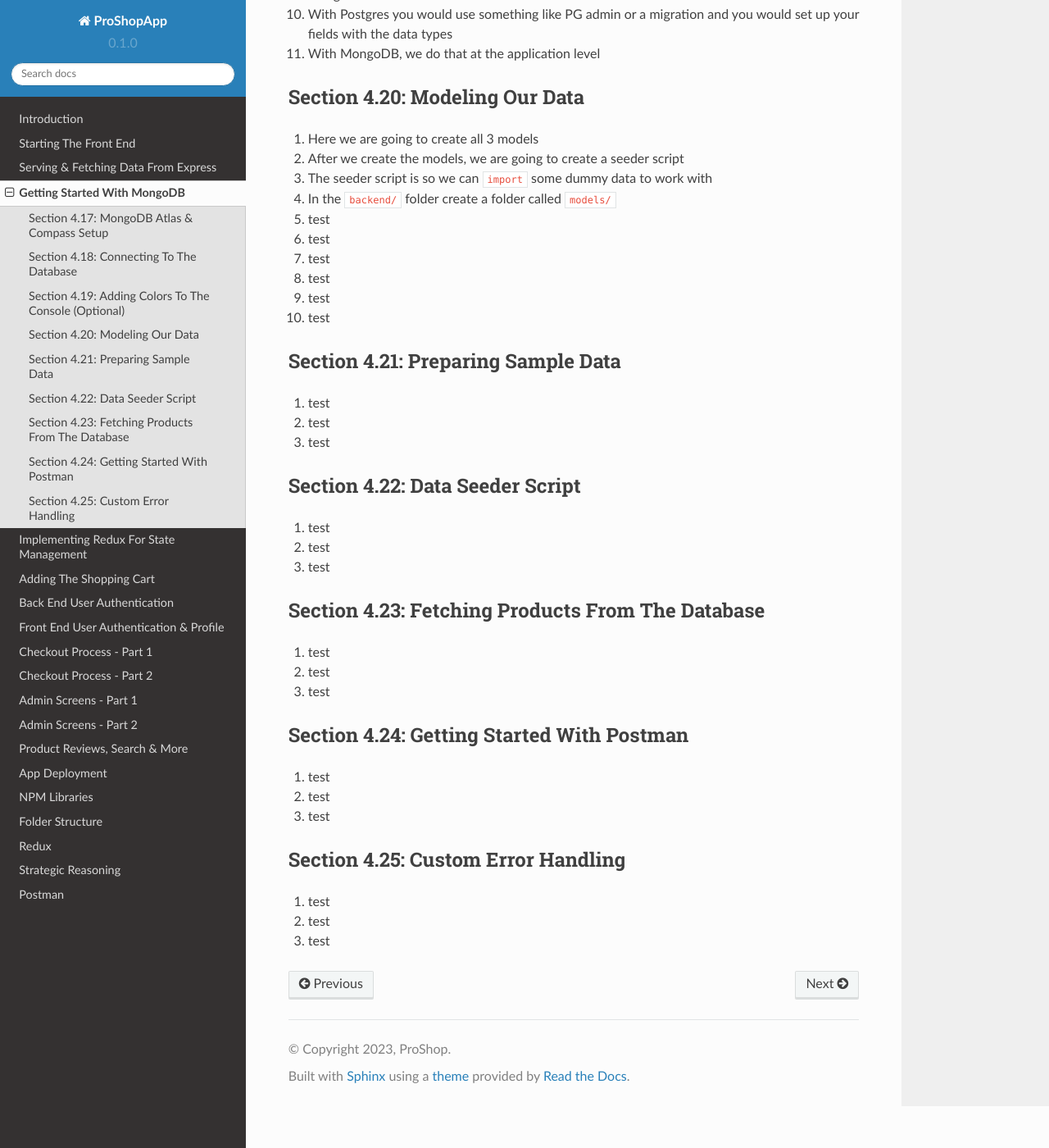
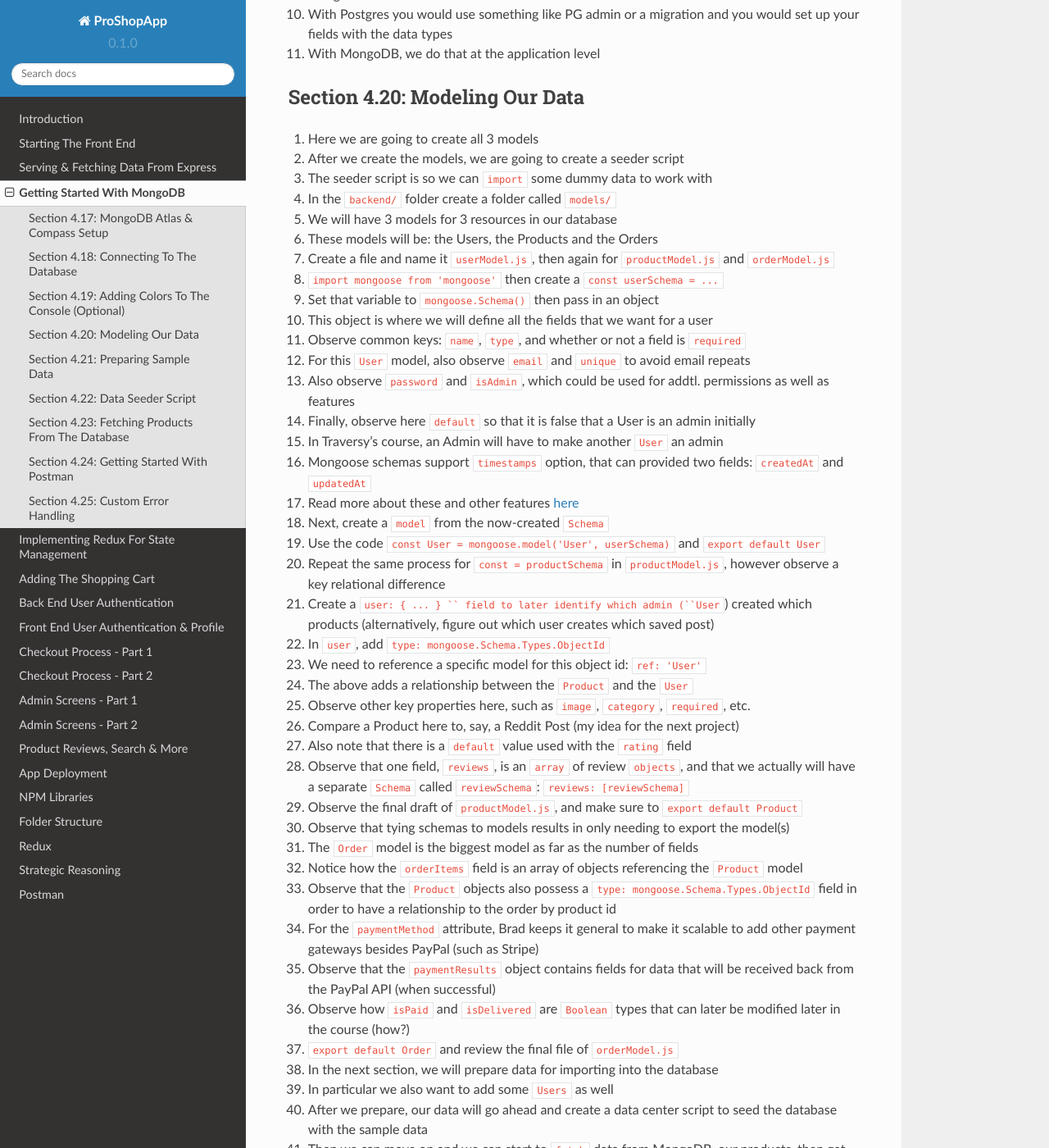
Before and after one commit to Pythonidaer/proshopapp, a Sphinx documentation site: the page built from docs/source/getting-started-with-mongodb.rst, in a window 1280 px wide and 1400 px high, scrolled down 2416 px. Shown: the whole window at 82% size. Built offline with Sphinx 7.4.7 and the Read the Docs theme 2.0.0, drawn with Linux system fonts in a browser that asks for light colours; some of the changed text lies outside the part shown.

Commit message:
Section 4.20 for schemas and models

```diff
--- a/docs/source/getting-started-with-mongodb.rst
+++ b/docs/source/getting-started-with-mongodb.rst
@@ -94,12 +94,44 @@ Section 4.20: Modeling Our Data
 2. After we create the models, we are going to create a seeder script
 3. The seeder script is so we can ``import`` some dummy data to work with
 4. In the ``backend/`` folder create a folder called ``models/``
-5. test
-6. test
-7. test
-8. test
-9. test
-10. test
+5. We will have 3 models for 3 resources in our database
+6. These models will be: the Users, the Products and the Orders
+7. Create a file and name it ``userModel.js``, then again for ``productModel.js`` and ``orderModel.js``
+8. ``import mongoose from 'mongoose'`` then create a ``const userSchema = ...``
+9. Set that variable to ``mongoose.Schema()`` then pass in an object
+10. This object is where we will define all the fields that we want for a user
+11. Observe common keys: ``name``, ``type``, and whether or not a field is ``required``
+12. For this ``User`` model, also observe ``email`` and ``unique`` to avoid email repeats
+13. Also observe ``password`` and ``isAdmin``, which could be used for addtl. permissions as well as features
+14. Finally, observe here ``default`` so that it is false that a User is an admin initially
+15. In Traversy's course, an Admin will have to make another ``User`` an admin
+16. Mongoose schemas support ``timestamps`` option, that can provided two fields: ``createdAt`` and ``updatedAt``
+17. Read more about these and other features `here <https://mongoosejs.com/docs/timestamps.html/>`_
+18. Next, create a ``model`` from the now-created ``Schema``
+19. Use the code ``const User = mongoose.model('User', userSchema)`` and ``export default User``
+20. Repeat the same process for ``const = productSchema`` in ``productModel.js``, however observe a key relational difference
+21. Create a ``user: { ... } `` field to later identify which admin (``User``) created which products (alternatively, figure out which user creates which saved post)
+22. In ``user``, add ``type: mongoose.Schema.Types.ObjectId``
+23. We need to reference a specific model for this object id: ``ref: 'User'``
+24. The above adds a relationship between the ``Product`` and the ``User``
+25. Observe other key properties here, such as ``image``, ``category``, ``required``, etc.
+26. Compare a Product here to, say, a Reddit Post (my idea for the next project)
+27. Also note that there is a ``default`` value used with the ``rating`` field
+28. Observe that one field, ``reviews``, is an ``array`` of review ``objects``, and that we actually will have a separate ``Schema`` called ``reviewSchema``: ``reviews: [reviewSchema]``
+29. Observe the final draft of ``productModel.js``, and make sure to ``export default Product``
+30. Observe that tying schemas to models results in only needing to export the model(s)
+31. The ``Order`` model is the biggest model as far as the number of fields
+32. Notice how the ``orderItems`` field is an array of objects referencing the ``Product`` model
+33. Observe that the ``Product`` objects also possess a ``type: mongoose.Schema.Types.ObjectId`` field in order to have a relationship to the order by product id
+34. For the ``paymentMethod`` attribute, Brad keeps it general to make it scalable to add other payment gateways besides PayPal (such as Stripe)
+35. Observe that the ``paymentResults`` object contains fields for data that will be  received back from the PayPal API (when successful)
+36. Observe how ``isPaid`` and ``isDelivered`` are ``Boolean`` types that can later be modified later in the course (how?)
+37. ``export default Order`` and review the final file of ``orderModel.js``
+38. In the next section, we will prepare data for importing into the database
+39. In particular we also want to add some ``Users`` as well
+40. After we prepare, our data will go ahead and create a data center script to seed the database with the sample data
+41. Then we can move on and we can start to ``fetch`` data from MongoDB, our products, then get into *user authentication* and go from there
+
 
 Section 4.21: Preparing Sample Data
 ------------
```
